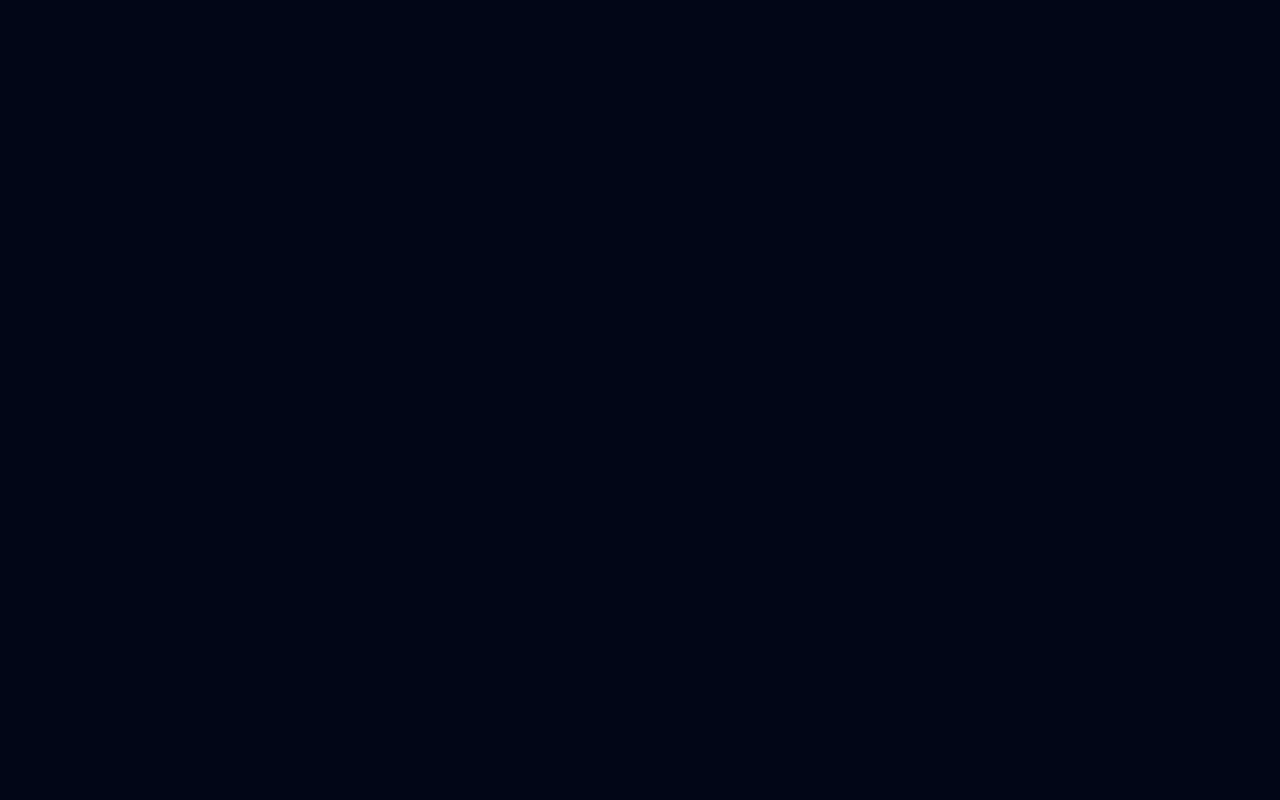
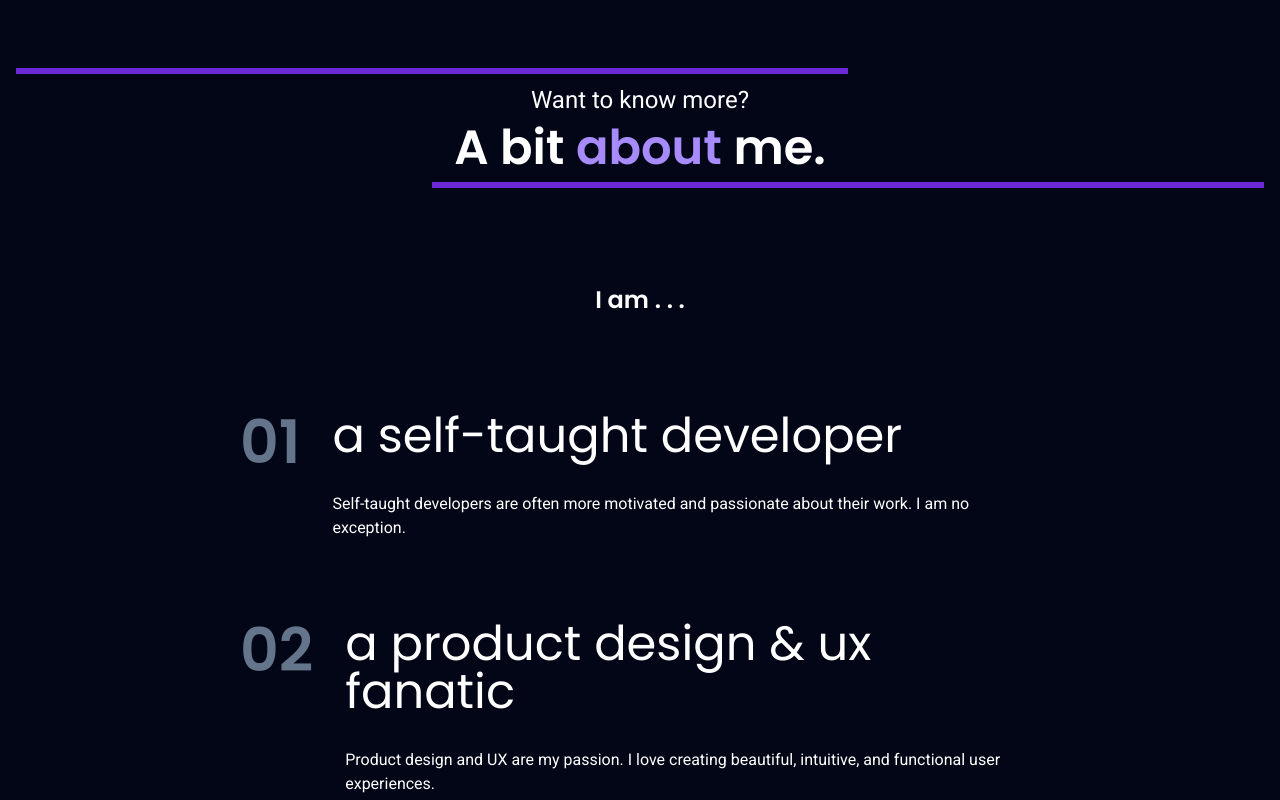
Before and after one commit to Nathan3p0/svelte-portfolio, a SvelteKit app: page / in a window 1280 px wide. Shown: the part 1440-2240 px from the top of the page. Before the commit the page ends 1460 px from the top, so only its background shows below. Built offline with nearby package versions, Linux system fonts and the light colour scheme.

Commit message:
Add about section

```diff
--- a/src/components/Main.svelte
+++ b/src/components/Main.svelte
@@ -13,6 +13,22 @@
 		{
 			name: 'Pokedex',
 			icon: 'fa-solid fa-diagram-project'
+		}
+	];
+
+	let benefits = [
+		{
+			name: 'a self-taught developer',
+			description: 'Self-taught developers are often more motivated and passionate about their work. I am no exception.'
+		},
+		{
+			name: 'a product design & ux fanatic',
+			description: 'Product design and UX are my passion. I love creating beautiful, intuitive, and functional user experiences.'
+		},
+		{
+			name: 'an excellent communicator',
+			description:
+				'Communication is key to any successful project. I am a great communicator and will keep you updated every step of the way.'
 		}
 	];
 </script>
@@ -85,4 +101,27 @@
 			>
 		</div>
 	</section>
+	<section id="about" class="py-20 pt-10 lg:pt-16 lg-py-32 flex flex-col gap-16 sm:gap-20 md:gap-24 relative">
+		<div
+			class="flex flex-col gap-2 text-center relative before:absolute before:top-0 before:left-0 before:w-2/3 before:h-1.5 before:bg-violet-700
+        after:absolute after:bottom-0 after:right-0 after:w-2/3 after:h-1.5 after:bg-violet-700 py-4"
+		>
+			<h6 class="text-lg sm:text-xl md:text-2xl">Want to know more?</h6>
+			<h3 class="font-semibold text-3xl sm:text-4xl md:text-5xl">A bit <span class="poppins text-violet-400">about</span> me.</h3>
+		</div>
+		<p class="mx-auto poppins font-semibold text-lg sm:text-xl md:text-2xl">I am . . .</p>
+		<div class="flex flex-col gap-20 w-full mx-auto max-w-[800px]">
+			{#each benefits as benefit, index}
+				<div class="flex gap-6 sm:gap-8">
+					<p class="poppins text-4xl sm:text-5xl md:text-6xl text-slate-500 font-semibold">
+						0{index + 1}
+					</p>
+					<div class="flex flex-col gap-6 sm:gap-8">
+						<h3 class="text-2xl sm:text-3xl md:text-5xl">{benefit.name}</h3>
+						<p>{benefit.description}</p>
+					</div>
+				</div>
+			{/each}
+		</div>
+	</section>
 </main>
```
